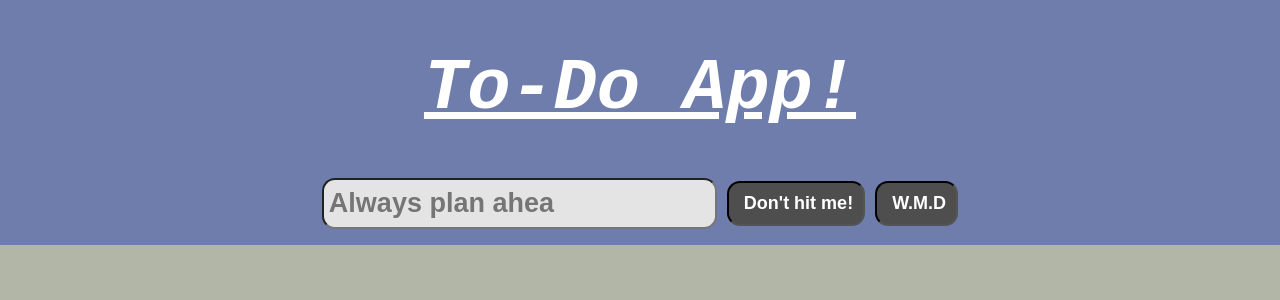
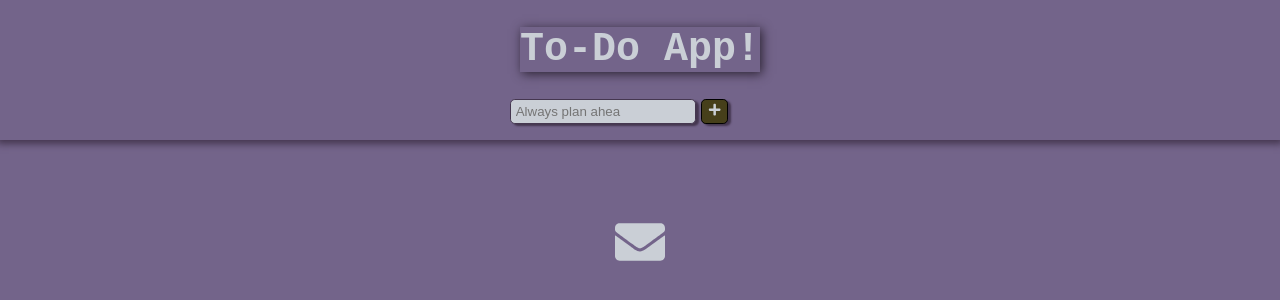
Before and after one commit to Maysn/todo-app, a React (Create React App) app: page / in a window 1280 px wide. Shown: the top 300 px of the page. Built offline with nearby package versions, Linux system fonts and the light colour scheme.

Commit message:
Artwork mate

```diff
--- a/package.json
+++ b/package.json
@@ -3,11 +3,13 @@
   "version": "0.1.0",
   "private": true,
   "dependencies": {
+    "@fortawesome/fontawesome-free": "^5.15.2",
     "@testing-library/jest-dom": "^5.11.6",
     "@testing-library/react": "^11.2.2",
     "@testing-library/user-event": "^12.5.0",
     "react": "^17.0.1",
     "react-dom": "^17.0.1",
+    "react-icons": "^4.1.0",
     "react-scripts": "4.0.1",
     "web-vitals": "^0.2.4"
   },
--- a/src/App.css
+++ b/src/App.css
@@ -4,119 +4,161 @@
   width: 100vw;
   font-size: 16px;
   font-family: monospace;
-  background-color: #B1B6A6;
+  background-color: #73648A;
 }
 .bluePart{
-  position: sticky;
-  top: 0px;
-  z-index: 3;
-  color: white;
-  background-color: #6E7DAB;
+  background-color: #73648A;
   display: flex;
   flex-direction: column;
   padding-bottom: 1rem;
+  box-shadow: 0px 1px 7px 3px #453750;
+}
+.title{
+  display: flex;
+  justify-content: center;
 }
 .title h1{
+  color: #CACFD6;
   text-align: center;
-  text-decoration: underline;
-  font-style: oblique;
-  font-size: 4.5rem;
+  font-size: 2.5rem;
+  box-shadow: 2px 2px 10px #2c2333;
+  position: relative;
+}
+.title h1:hover{
+  cursor: pointer;
+  color: rgba(0, 0, 0, 0);
+}
+.title h1:hover::before{
+  content: "DANGER!";
+  box-shadow: 2px 2px 10px #2c2333;
+  height: 100%;
+  width: 100%;
+  position: absolute;
+  color: black;
+  top: 50%;
+  left: 50%;
+  transform: translate(-50%, -25px);
 }
 .dataEntry{
   display: flex;
   justify-content: center;
+  height: 25px;
 }
 .dataEntry input{
-  background-color: rgb(228, 228, 228);
-  width: 30%;
-  height: 45px;
-  border-radius: 13px;
+  background-color: #CACFD6;
+  border-radius: .3rem;
+  border: 1px solid #453750;
+  padding-left: 5px;
   outline: none;
-  font-size: 27px;
-  padding-left: 5px;
-  font-weight: bolder;
+  box-shadow: 3px 2px 2px #453750;
 }
 .dataEntry button{
-  font-family: sans-serif;
-  font-weight: bold;
-  background-color: transparent;
-  height: 45px;
-  margin-left: 10px;
-  align-self: center;
-  border: none;
-  border-radius: 13px;
-  border-style:inset;
-  border-width: 2px;
-  border-color: black;
-  background-color: rgb(78, 78, 78);
-  color: inherit;
-  padding: 10px 10px 30px 15px;
-  font-size: 18px;
+  color: #CACFD6;
+  border-radius: .3rem;
+  border: 1px solid black;
+  background-color: #463F1A;
+  margin: 0 5px;
   outline: none;
+  box-shadow: 3px 2px 2px #453750;
 }
-button:hover{
-  animation-name:change;
+.dataEntry button:hover{
+  animation-name: change;
   animation-duration: 1s;
   animation-fill-mode: forwards;
 }
-@keyframes change {
+@keyframes change{
   100%{
-
     transform: scale(1.1);
   }
 }
+#dangBtn{
+  position: relative;
+  color: black;
+  transform: scale(0);
+}
+#dangBtn:hover{
+  background-color: rgb(175, 3, 3);
+}
+#dangBtn::after{
+  position: absolute;
+  content: 'With great power, comes great responsibility.';
+  font-size: 12px;
+  white-space: nowrap;
+  background-color: rgb(54, 54, 54);
+  color: whitesmoke;
+  padding: 1px 1px;
+  display: block;
+  bottom: 0%;
+  left: -100px;
+  margin-bottom: 3px;
+  border-radius: 3px;
+  transform: scale(0);
+  transition: transform ease-out 300ms, bottom ease-out 300ms, left ease-out 300ms;
+}
+#dangBtn:hover::after{
+  transform: scale(1);
+  bottom: 100%;
+  left: 0%;
+}
+#adding:hover{
+  background-color: rgb(0, 105, 0);
+}
 .grey{
-  margin-top: 50px;
+  margin-top: 2rem;
   display:flex;
   justify-content: center;
 }
+.Tip{
+  min-height: 100px;
+  display: flex;
+  align-items: flex-end;
+  position: relative;
+  cursor: pointer;
+}
+.Tip span::after{
+  content: 'Click the header to unlock full potential!';
+  display: block;
+  position: absolute;
+  bottom: 0;
+  left: 0;
+  white-space: nowrap;
+  transform: scale(0);
+  transition: transform ease-out 300ms, bottom ease-out 300ms;
+}
+.Tip span:hover::after{
+  transform: scale(1);
+  bottom: 70%;
+  left: ;
+}
 .grey h2 {
-  border-radius: 3px;
-  background-color: transparent;
-  font-size: 1.8rem;
   text-align: center;
+  font-size: 1.2rem;
 }
 
 .theList{
+  position: relative;
   display: flex;
   flex-direction: column;
-  min-height: 300px;
-  padding: 0 1rem;
-  border-radius: 10px;
-  background-color: transparent;
-  color: #000000;
-  border: #000000;
-  border-style: solid;
-  border-radius: 1rem;
-  animation-name: list;
-  animation-duration: 2s;
-  animation-timing-function: linear;
-  margin-bottom: 3rem;
+  justify-content: space-evenly;
+  min-width: 200px;
+  padding-bottom: 10px;
+  border-radius: 3px;
+  background-color: #72705B;
+  border:2px solid #453750;
+  box-shadow: 9px 5px 11px #453750;
+  animation-name: behold;
+  animation-duration: .5s;
+  transition: ease-in-out;
 }
-@keyframes list {
-  0%{
-    top: 0;
+@keyframes behold {
+  0% {
+    top: -50px;
+    visibility: hidden;
     opacity: 0;
-    transform: scale(0);
-    transform: rotate(25deg);
-  }
-  25%{
-    opacity: 0.5;
-    transform: scale(2);
-    transform: rotate(-40deg);
-  }
-  50%{
-    opacity: 0.5;
-    transform: scale(2);
-    transform: rotate(15deg);
-  }
-  75%{
-    opacity: 0.5;
-    transform: scale(2);
-    transform: rotate(-20deg);
   }
   100%{
+    top: 0px;
+    visibility: visible;
     opacity: 1;
-    transform: scale(1);
   }
 }
--- a/src/App.js
+++ b/src/App.js
@@ -1,6 +1,7 @@
 import React from "react";
 import "./App.css";
 import ListItem from "./ListItems";
+import { FaBomb, FaPlus, FaEnvelope } from "react-icons/fa";
 
 class App extends React.Component {
   constructor(props) {
@@ -70,7 +71,7 @@ class App extends React.Component {
       this.handleSubmit();
     }
     if (event.key === "Escape") {
-      this.clearInput();
+      this.setState({input:''});
     }
   }
   render() {
@@ -78,7 +79,7 @@ class App extends React.Component {
       <div className={"parent"}>
         <div className={"bluePart"}>
           <div className={"title"}>
-            <h1>To-Do App!</h1>
+            <h1 onClick={() => {document.getElementById('dangBtn').style.transform='scale(1)'}} >To-Do App!</h1>
           </div>
           <div className={"dataEntry"}>
             <input
@@ -87,11 +88,12 @@ class App extends React.Component {
               onChange={this.handleChange}
               placeholder="Always plan ahea"
             />
-            <button onClick={this.handleSubmit}>Don't hit me!</button>
-            <button onClick={this.handleClear}>W.M.D</button>
+            <button id='adding' onClick={this.handleSubmit}><FaPlus/></button>
+            <button id='dangBtn' onClick={this.handleClear}><FaBomb/></button>
           </div>
         </div>
         <div className={"grey"}>
+          { this.state.toDoList.length==0 && <div className='Tip'><span><FaEnvelope style={{fontSize:'50px', color:'#CACFD6'}} /></span></div>}
           {this.state.toDoList.length > 0 && (
             <div className={"theList"}>
               <h2>Told you not to..Now get to work!</h2>
--- a/src/ListItems.css
+++ b/src/ListItems.css
@@ -1,23 +1,58 @@
  #listContainer{
      display: flex;
-     margin: 10px 0;
+     justify-content: space-evenly;
+     margin: .5rem 0rem;
+     animation-name: todo;
+     animation-duration: 1s;
+ }
+ @keyframes todo{
+   0%{
+     top: -50px;
+     visibility: hidden;
+     opacity: 0;
+   }
+   50%{
+     top: 0;
+     visibility: visible;
+     opacity: .5;
+     transform: scale(1.2);
+   }
  }
  #listContainer input{
+    font-weight: bold;
     text-align: center;
-    background-color: transparent;
-    border:none;
+    color: #CACFD6;
+    background-color: #463F1A;
+    border: 1px solid #72705B;
+    border-radius: 5px;
     outline: none;
-    font-size: 1.7rem;
+    max-width: 110px;
+    box-shadow: 2px 2px 3px  black;
   }
   #listContainer button{
-    text-align: center;
-    background-color: transparent;
-    border: #000000;
-    border-style: solid;
-    border-radius: 0.5rem;
-    font-size: 1.2rem;
+    color: black;
+    font-weight: bold;
+    background-color: #463F1A;
+    border: 1px solid rgb(36, 36, 36);
+    border-radius: 0.2rem;
     outline: none;
+    box-shadow: 1px 1px 2px 1px;
   }
-  #dltBtn{
-    margin: 0 1.5rem;
+  #dnBtn:hover{
+    color: rgb(1, 134, 1);
+    box-shadow: 1px 1px 2px 1px black;
   }
+  #dltBtn:hover{
+    color:rgb(184, 0, 0);
+    box-shadow: 1px 1px 2px 1px black;
+  }
+  #listContainer button:hover{
+    animation-name: changeTwo;
+    animation-duration: 1s;
+    animation-fill-mode: forwards;
+  }
+  @keyframes changeTwo{
+    100%{
+      transform: scale(1.1);
+      }
+    }
--- a/src/ListItems.jsx
+++ b/src/ListItems.jsx
@@ -1,5 +1,6 @@
 import React, { useEffect, useState } from "react";
 import "./ListItems.css";
+import { FaCheck, FaUndoAlt } from "react-icons/fa";
 
 // this.state = {
 //     value: textValue,
@@ -26,7 +27,7 @@ const ListItem = ({ item, todoDone, todoDelete, todoEdit }) => {
         <input style={{ textDecoration: "line-through" }} value={value}></input>
       ) : (
         <input
-          style={{ background: textValue !== value ? "yellow" : "" }}
+          style={{ background: textValue !== value ? "black" : "" }}
           onBlur={onBlur}
           onChange={(e) => {
             setValue(e.target.value);
@@ -41,12 +42,12 @@ const ListItem = ({ item, todoDone, todoDelete, todoEdit }) => {
       )}
       {item.theTodo && !item.done && (
         <button id="dnBtn" onClick={() => todoDone(item.id)}>
-          Done
+          <FaCheck/>
         </button>
       )}
       {item.theTodo && item.done && (
-        <button id="dnBtn" onClick={() => todoDone(item.id)}>
-          Undo
+        <button style={{color:"yellow", boxShadow:"1px 1px 2px 1px black"}} id="dnBtn" onClick={() => todoDone(item.id)}>
+          <FaUndoAlt/>
         </button>
       )}
       {item.theTodo && (
```
Also changed, not shown: 2 other files (tests, documents, lock files or other folders).
